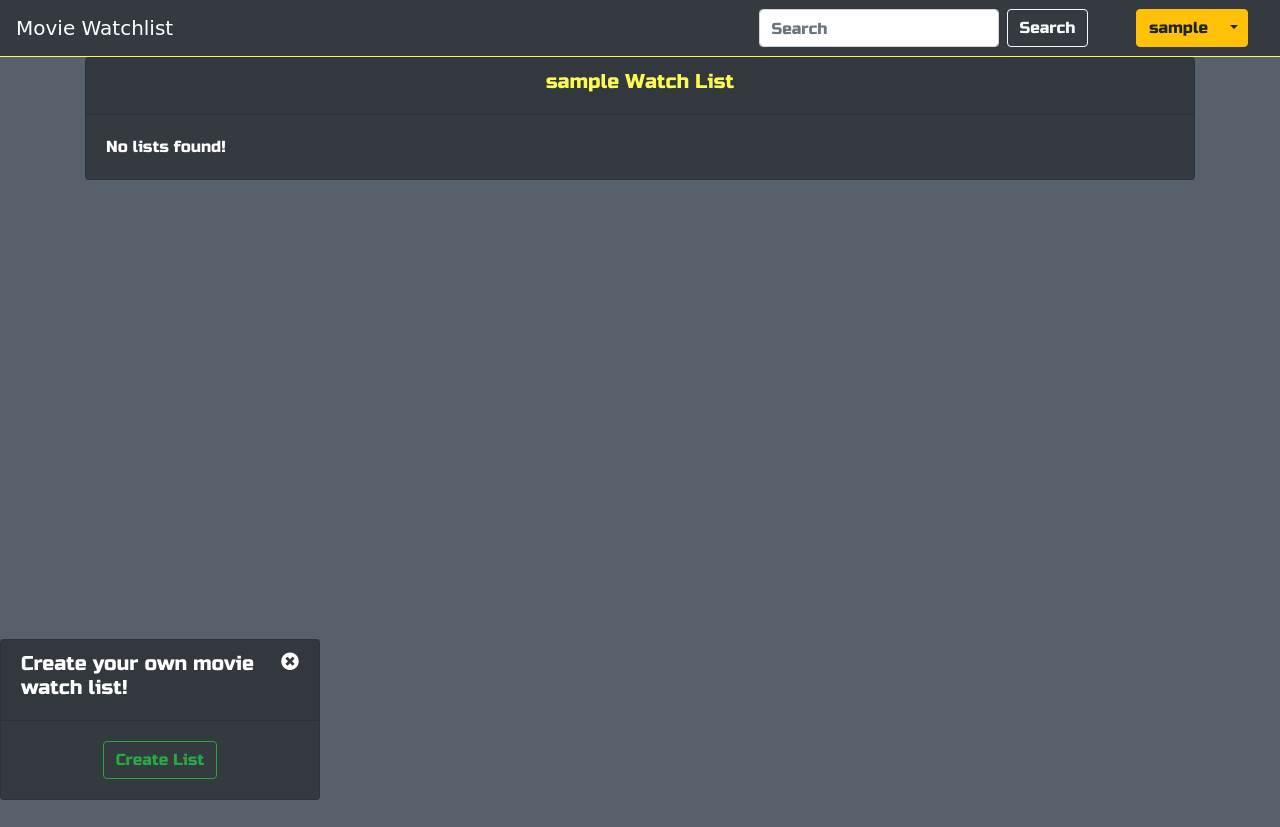
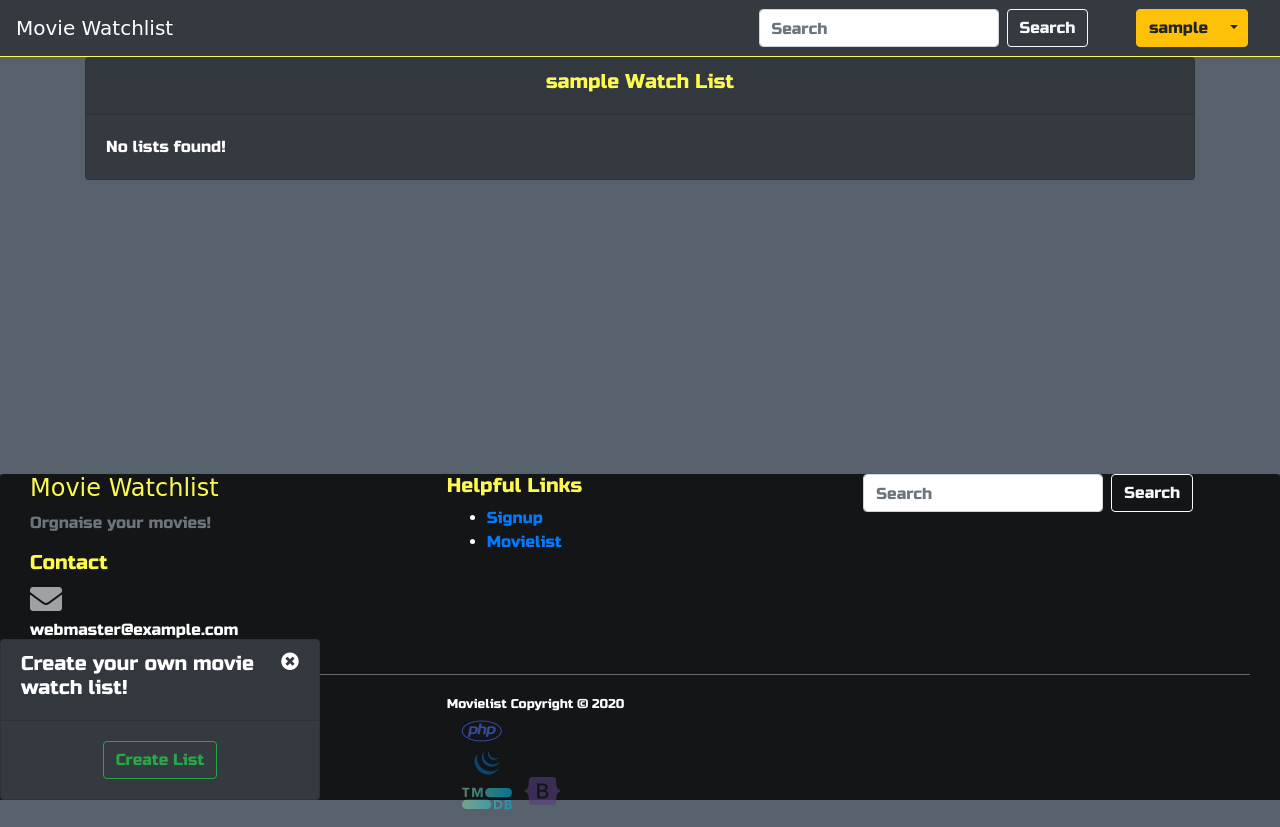
Before and after one commit to ahmed-ali94/mywatchlist, a PHP site: page /movielist.php in a window 1280 px wide. Before the commit the page ends 800 px from the top, so only its background shows below. Run offline with PHP 8.4, Linux system fonts and the light colour scheme; the visitor is signed in with stand-in values (Sample User, id 1); data that the repository does not hold is empty; some libraries are stand-ins or nearby versions; some web fonts are replaced.

Commit message:
more changes

```diff
--- a/css/style.css
+++ b/css/style.css
@@ -5,6 +5,8 @@ body {
     background-color: #57616b;
     font-family: 'Russo One', sans-serif;
     color: #fff;
+    position: relative;
+    min-height: 100vh;
 }
 
 
@@ -88,7 +90,11 @@ body {
   }
 
   .hr {
-    background-color: #fcf951ff ;
+    background-color: #fcf951ff;
+  }
+
+  .footer-hr {
+    background-color: #57616b;
   }
 
 sep {
@@ -135,3 +141,73 @@ dt{
     opacity: 0.5;
     cursor: pointer;
 }
+
+
+.wrap {
+    padding-bottom: 21.5rem;
+}
+
+.footer {
+background-color: #131517;
+position: absolute;
+  bottom: 0;
+  width: 100%;
+  height: 20.5rem;
+  color: white;
+  border-top: 2px solid #57616b;
+  border-radius: 4px 4px 0 0;
+}
+
+.fa-2x
+{
+    font-size: 2em;
+
+}
+
+
+.fa-php
+{
+
+    color: #4c6ef5;
+    font-size: 2em;
+}
+
+.fa-bootstrap
+{
+
+    color: #563d7c;
+    font-size: 2em;
+}
+
+.fa-instagram
+{
+    color: pink;
+
+}
+
+.fa-github
+{
+    color: white;
+
+}
+
+.fa-facebook-square
+{
+    color: #3b5998;
+
+}
+
+.tmdb-icon
+{
+    background-image: url("img/tmdb_icon.svg");
+}
+
+.dim-icon
+{
+    opacity: 0.6;
+}
+
+.dim-icon:hover
+{
+    opacity: 1;
+}
--- a/get_movielist.php
+++ b/get_movielist.php
@@ -48,7 +48,6 @@ if (isset($_SESSION["user_Id"]) && isset($_GET["list_id"]))
                 echo "<div class='col-auto'><a href='movie.php?id=".$row['Movie']."'><img class='mb-3 img-fluid similar' src='http://image.tmdb.org/t/p/w154/".$row['Poster_path']. "'alt='" .$row['Movie']. "'></a></div>";
 
                 }
-
             }
 
             else
--- /dev/null
+++ b/inc/footer.inc
@@ -0,0 +1,94 @@
+<footer class="footer container-fluid">
+    <div class="container-fluid">
+        <div class="row">
+
+        <div class="col-md-4">
+            <div id="logo">
+            <h4 class="main-font russo-">Movie Watchlist</h4>
+            <p class="text-muted">Orgnaise your movies!</p>
+            </div>
+
+            <div id="contact">
+                <h5 class="russo-one">Contact</h5>
+                <dl>
+                    <dt><i class="fas fa-envelope fa-2x dim-icon"></i></dt>
+                    <dd>webmaster@example.com</dd>
+                </dl>
+            </div>
+
+        </div>
+
+        <div class="col-md-4">
+            <div id="links">
+                <h5 class="russo-one">Helpful Links</h5>
+                <ul>
+                    <li><a href="#" data-toggle='modal' data-target='#signupModalCenter'>Signup</a></li>
+                    <li><a href="movielist.php">Movielist</a></li>
+                </ul>
+            </div>
+        </div>
+
+        <div class="col-md-4">
+            <div id="search">
+                <div class="form-inline">
+                    <input class="form-control mr-sm-2" id="footer_search" name="search" placeholder="Search">
+                    <input type="button" class="btn btn-outline-light my-2 my-sm-0" value="Search" id="button" onclick="search()">
+                </div>
+
+
+
+            </div>
+
+
+        </div>
+
+        </div>
+
+        <hr class="bg-secondary">
+
+        <div class="row">
+
+            <div class="col-md-4 justify-content-center pt-4">
+                <div id="socials">
+                    <ul class="list-inline">
+                        <li class="list-inline-item"><a href="http://instagram.com"><i class="fab fa-instagram fa-2x dim-icon"></i></a></li>
+                        <li class="list-inline-item"><a href="http://facebook.com"><i class="fab fa-facebook-square fa-2x dim-icon"></i></a></li>
+                        <li class="list-inline-item"><a href="http://github.com"><i class="fab fa-github fa-2x dim-icon"></i></a></li>
+                    </ul>
+
+
+
+
+
+                </div>
+            </div>
+
+
+
+            <div class="col-md-4 justify-content-end">
+                <div class="copyright">
+                    <small>Movielist Copyright &copy; <?php echo date("Y") ?> </small>
+                </div>
+
+
+                <div class="col-md-4 justify-content-start">
+                    <div id="powered">
+                        <ul class="list-inline">
+                            <li class="list-inline-item"><a href="http://php.net"><i class="fab fa-php dim-icon"></i></a></li>
+                            <li class="list-inline-item"><a href="http://jquery.com"><img src="img/jquery-icon.svg" alt="JQuery" class="dim-icon" height="25" width="50"></img></a></li>
+                            <li class="list-inline-item"><a href="http://tmdb.org"><img src="img/tmdb_icon.svg" alt="TMDB" class="dim-icon"  height="25" width="50"></img></a></li>
+                            <li class="list-inline-item"><a href="https://getbootstrap.com/"><i class="fab fa-bootstrap dim-icon"></i></a></li>
+                        </ul>
+
+                    </div>
+
+                </div>
+
+
+            </div>
+
+        </div>
+
+    </div>
+</footer>
+</div>
--- a/inc/header.inc
+++ b/inc/header.inc
@@ -42,6 +42,7 @@
         </div>
       </nav>
     </header>
+    <div class="wrap">
 <!-- Modal -->
   <!--Login-->
   <div class="modal fade" id="loginModalCenter" tabindex="-1" role="dialog" aria-labelledby="loginModalCenterTitle" aria-hidden="true">
@@ -76,7 +77,6 @@
       </div>
     </div>
   </div>
-</div>
 
 <!-- Signup-->
 <div class="modal fade " id="signupModalCenter" tabindex="-1" role="dialog" aria-labelledby="signupModalCenterTitle" aria-hidden="true">
@@ -143,12 +143,7 @@
         </form>
 
         <div id="server_response">
-
         </div>
-
-
-
-
       </div>
       <div class="modal-footer modal-background-purple">
         <button type="button" class="btn btn-primary text-purple" onclick="signup_validation()">Register</button>
--- a/js/main.js
+++ b/js/main.js
@@ -58,9 +58,9 @@ function add_movie(movie_id,list_id)
                 else
                 {
                     document.getElementById("response").innerHTML = result;
-
+                    $("#response").hide();
                     $("#response").fadeIn(3000);
-                    $("#response").fadeOut(3000);
+                    $("#response").slideUp("slow");
                 }
             }
         }
@@ -160,7 +160,8 @@ function show_list_movies(list_id)
 
                 document.getElementById(list_id).innerHTML = result;
 
-                $("#response").fadeIn(3000);
+                $('#show_movies_btn_' + list_id).remove();
+
             }
         }
 
@@ -169,9 +170,6 @@ function show_list_movies(list_id)
 
 
 }
-
-
-
 
 function login()
 {
--- a/movielist.php
+++ b/movielist.php
@@ -102,12 +102,12 @@ else
                while ($row = mysqli_fetch_assoc($result))
                {
 
-                echo "<div class='card bg-dark mb-4'>\n"
+                echo "<div id='list_".$row['List_id']. "'class='card bg-dark mb-4'>\n"
                 ."<div class='card-header russo-one'>".$row["List_title"]."</div>\n"
                 ."<div class='card-body'>\n"
                 ."<p class='card-text text-center'>".$row["List_desc"]."</p><hr class='hr d-flex mr-auto w-25' />\n"
-                ."<button class='btn btn-outline-light'"."onclick='show_list_movies(" .$row['List_id']. ")'>Show Movies</button>\n"
-                ."<div id='" .$row['List_id']. "'class='row mt-4'></div>\n"
+                ."<button id='show_movies_btn_". $row["List_id"]. "' class='btn btn-outline-light movielist_button'"."onclick='show_list_movies(" .$row['List_id']. ")'>Show Movies</button>\n"
+                ."<div id='" .$row['List_id']."' class='row mt-4'></div>\n"
                 ."</div>\n"
                 ."</div>";
                }
@@ -123,7 +123,6 @@ else
               }
 
           }
-
           ?>
 
         </div>
@@ -144,6 +143,7 @@ else
               </div>
 
             </div>
+<?php include("inc/footer.inc")?>
 <script>
     $("#close").click(function() {
 
```
Also changed, not shown: activation.php (+1 -7 lines), add_movie.php (+31 -3 lines), home.php (+1 -19 lines), movie.php (+9 -77 lines), request.php (+1 -11 lines), img/jquery-icon.svg (added), img/tmdb_icon.svg (added).
